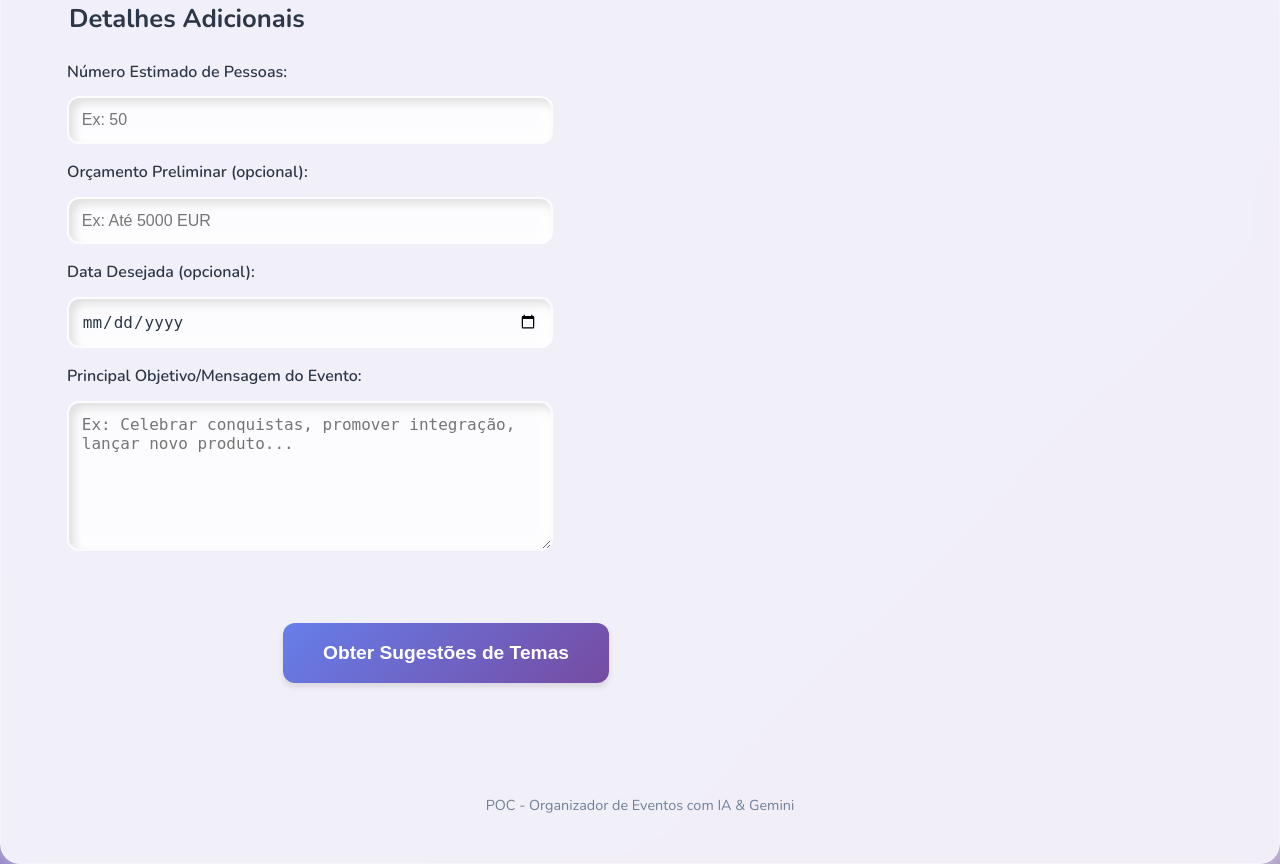
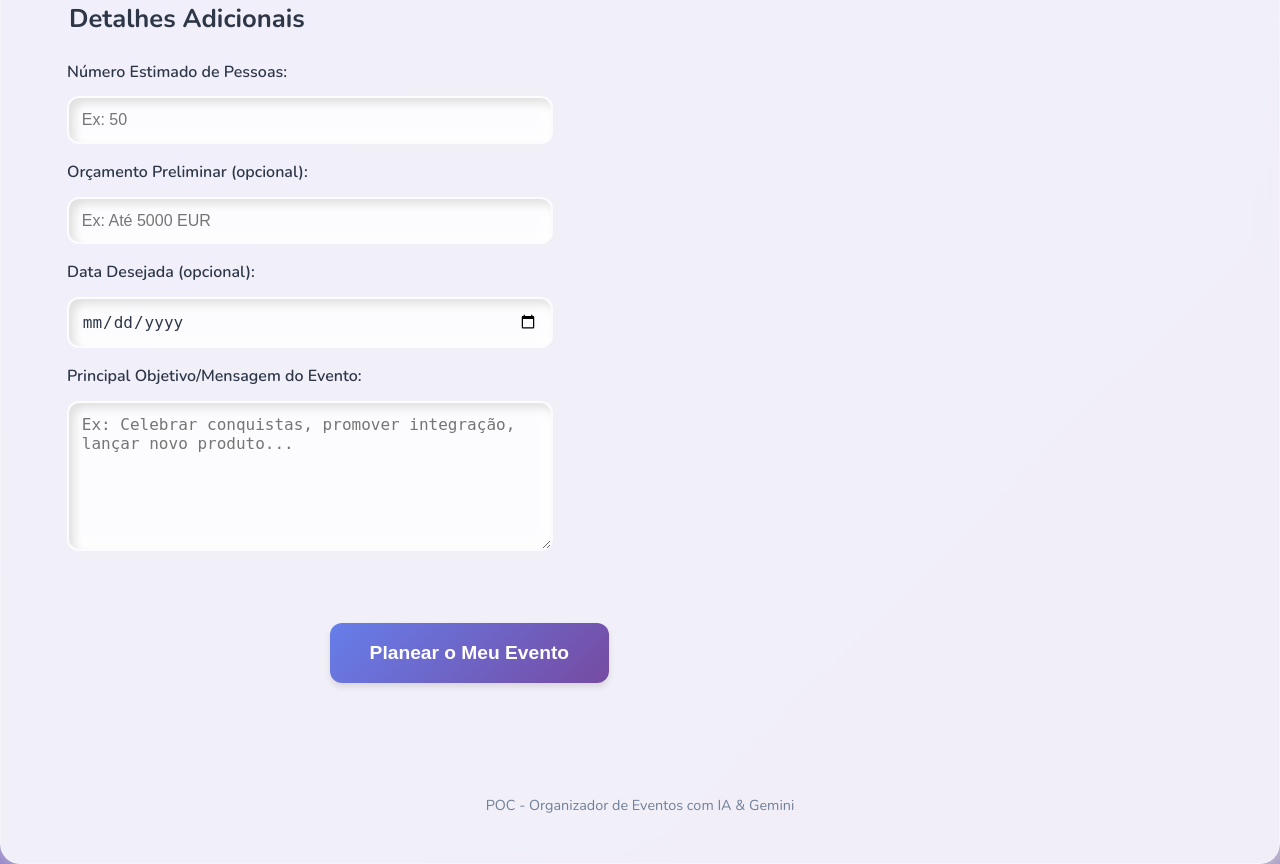
Before and after one commit to RenatoPasquini/Hackathon, a Flask app: page / in a window 1280 px wide. Shown: the part 624-1488 px from the top of the page. Run offline with Flask 3, Linux system fonts and the light colour scheme.

Commit message:
Código a funcionar com os vários agentes e loading page

```diff
--- a/app.py
+++ b/app.py
@@ -183,7 +183,7 @@ def index():
     return render_template("index.html")
 
 
-@app.route("/", methods=["POST"])
+@app.route("/api/compile_responses", methods=["POST"])
 def compile_responses_route():
     """
     Endpoint da API para receber detalhes do evento e devolver respostas compiladas de várias APIs.
@@ -223,7 +223,7 @@ def compile_responses_route():
         Playlist Spotify: {spotify_response}
         Local da Festa: {party_place_response}
 
-        Com base nestas sugestões, crie uma resposta final em formato Markdown.
+        Com base nestas sugestões, crie uma resposta final em formato Markdown e com Emojis para ser mais dinamico.
         """
 
         try:
--- a/static/js/script.js
+++ b/static/js/script.js
@@ -1,66 +1,68 @@
 // static/js/script.js
 
-document.getElementById('eventWizardForm').addEventListener('submit', async function(event) {
+document
+  .getElementById("eventWizardForm")
+  .addEventListener("submit", async function (event) {
     event.preventDefault(); // Impede o envio tradicional do formulário
 
-    const resultsSection = document.getElementById('resultsSection');
-    const themeSuggestionsOutput = document.getElementById('themeSuggestionsOutput');
-    const loadingIndicator = document.getElementById('loadingIndicator');
-    const errorMessageDisplay = document.getElementById('errorMessage');
-    const submitButton = document.getElementById('submitButton');
-
-    // Mostrar indicador de carregamento e limpar resultados anteriores
-    resultsSection.style.display = 'block';
-    loadingIndicator.style.display = 'block';
-    themeSuggestionsOutput.textContent = '';
-    errorMessageDisplay.style.display = 'none';
-    errorMessageDisplay.textContent = '';
-    submitButton.disabled = true; // Desabilitar botão durante o pedido
+    const themeSuggestionsOutput = document.getElementById(
+      "themeSuggestionsOutput"
+    );
+    const loadingIndicator = document.getElementById("loadingIndicator");
+    const errorMessageDisplay = document.getElementById("errorMessage");
+    const submitButton = document.getElementById("submitButton");
+    const loadingScreen = document.getElementById("loadingScreen");
 
     // Recolher dados do formulário
     const formData = {
-        eventName: document.getElementById('eventName').value,
-        eventType: document.getElementById('eventType').value,
-        guestCount: document.getElementById('guestCount').value,
-        budget: document.getElementById('budget').value,
-        eventDate: document.getElementById('eventDate').value,
-        eventObjective: document.getElementById('eventObjective').value,
-        themeIdea: document.getElementById('themeIdea').value
+      eventName: document.getElementById("eventName").value,
+      eventType: document.getElementById("eventType").value,
+      guestCount: document.getElementById("guestCount").value,
+      budget: document.getElementById("budget").value,
+      eventDate: document.getElementById("eventDate").value,
+      eventObjective: document.getElementById("eventObjective").value,
     };
 
+    loadingScreen.style.display = "block"; // Show loading screen
+
     try {
-    const response = await fetch('/api/compile_responses', {
-        method: 'POST',
+      const response = await fetch("/api/compile_responses", {
+        method: "POST",
         headers: {
-            'Content-Type': 'application/json',
+          "Content-Type": "application/json",
         },
         body: JSON.stringify(formData),
       });
 
-    loadingIndicator.style.display = 'none'; // Esconder indicador
+      loadingScreen.style.display = "none"; // Hide loading screen
       const result = await response.json();
 
       if (response.ok) {
-        if (result.sugestoes_temas) {
-            themeSuggestionsOutput.textContent = result.sugestoes_temas;
+        console.log(result);
+        const loadingScreen = document.getElementById("loadingScreen");
+        console.log(result.compiled_response);
+        console.log(themeSuggestionsOutput.innerHTML);
+        console.log(themeSuggestionsOutput);
+        themeSuggestionsOutput.innerHTML = marked.parse(result.compiled_response);
+        loadingScreen.style.display = "none";
+        resultsSection.style.display = "block";
       } else {
-            themeSuggestionsOutput.textContent = "Resposta recebida, mas sem sugestões de tema explícitas.";
-            console.warn("Resposta do servidor:", result);
-        }
-    } else {
-        errorMessageDisplay.textContent = `Erro ao obter sugestões: ${result.erro || response.statusText}`;
-        errorMessageDisplay.style.display = 'block';
+        errorMessageDisplay.textContent = `Erro ao obter sugestões: ${
+          result.erro || response.statusText
+        }`;
+        errorMessageDisplay.style.display = "block";
         console.error("Erro do servidor:", result);
       }
     } catch (error) {
-    loadingIndicator.style.display = 'none'; // Esconder indicador
-    if (error.message.includes('Failed to fetch')) {
-        errorMessageDisplay.textContent = 'O servidor de API não está disponível. Por favor, tente novamente mais tarde.';
+      loadingScreen.style.display = "none"; // Hide loading screen
+      if (error.message.includes("Failed to fetch")) {
+        errorMessageDisplay.textContent =
+          "O servidor de API não está disponível. Por favor, tente novamente mais tarde.";
       } else {
         errorMessageDisplay.textContent = `Erro de comunicação com o servidor: ${error.message}. Verifique a consola para mais detalhes.`;
       }
-    errorMessageDisplay.style.display = 'block';
-    console.error('Erro na chamada fetch:', error);
+      errorMessageDisplay.style.display = "block";
+      console.error("Erro na chamada fetch:", error);
     } finally {
       submitButton.disabled = false; // Reabilitar botão
     }
--- a/template/index.html
+++ b/template/index.html
@@ -18,6 +18,7 @@
       href="https://fonts.googleapis.com/css2?family=Nunito:wght@400;600;700&family=Roboto+Mono&display=swap"
       rel="stylesheet"
     />
+    <script src="https://cdn.jsdelivr.net/npm/marked/marked.min.js"></script>
   </head>
 
   <body>
@@ -99,13 +100,12 @@
 
           <div class="form-actions">
             <button type="submit" id="submitButton">
-              Obter Sugestões de Temas
+              Planear o Meu Evento
             </button>
           </div>
         </form>
-
         <section id="resultsSection">
-          <h2>Sugestões de Temas Geradas pela IA:</h2>
+          <h2>Dados do Evento Geradas por IA:</h2>
 
           <div id="loadingIndicator">
             <p>A Planear TUDO por Si ...</p>
@@ -116,7 +116,12 @@
           <pre id="themeSuggestionsOutput" class="results-output"></pre>
         </section>
       </main>
-
+      <div id="loadingScreen" style="position: fixed; top: 0; left: 0; width: 100%; height: 100%; background-color: rgba(0, 0, 0, 0.5); display: none; z-index: 1000;">
+        <div style="position: absolute; top: 50%; left: 50%; transform: translate(-50%, -50%); color: white; font-size: 2rem;">
+          A Planear Tudo por Si...
+          <div class="spinner"></div>
+        </div>
+      </div>
       <footer>
         <p>POC - Organizador de Eventos com IA & Gemini</p>
       </footer>
```
Also changed, not shown: template/results.html (added, +38 -0 lines). Lines whose indentation alone changed are shown as unchanged.
